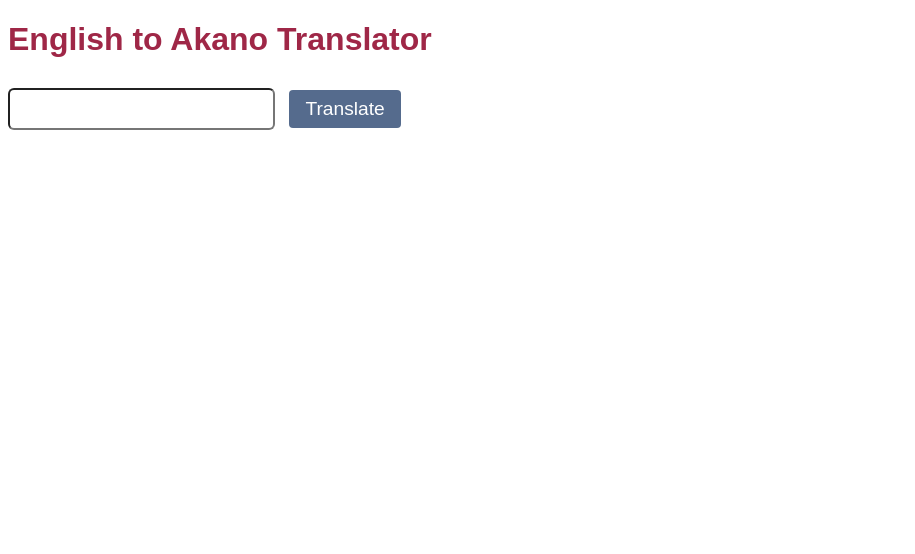
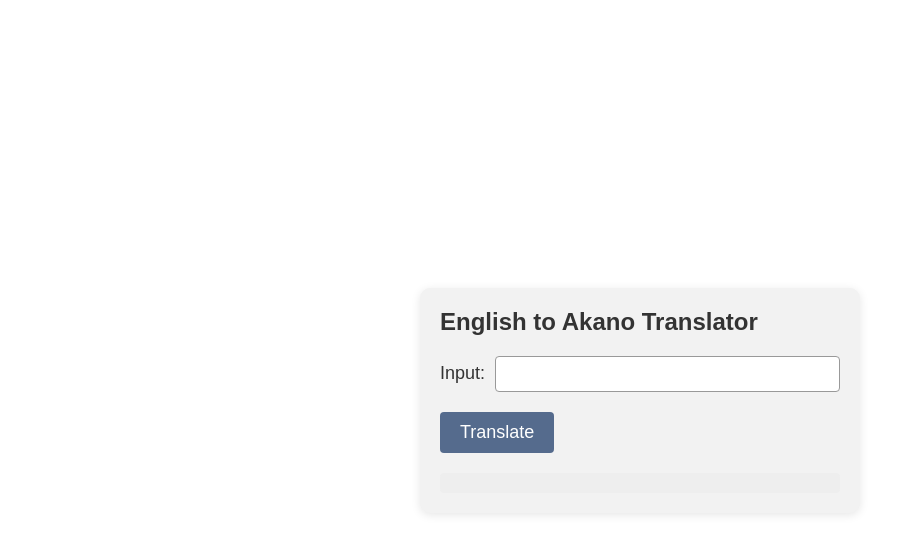
Before and after one commit to La-Liam-S-Tran/TranslateAkano, a plain HTML site: page index.html in a window 1280 px wide. Shown: the whole page, without its empty margins (0-915 px from the left). Drawn offline with nearby package versions, Linux system fonts and the light colour scheme.

Commit message:
Update index.html

```diff
--- a/index.html
+++ b/index.html
@@ -1,5 +1,6 @@
 <!DOCTYPE html>
 <html>
+
 <head>
   <meta charset="utf-8">
   <title>English to Akano Translator</title>
@@ -7,66 +8,97 @@
     body {
       font-family: Arial, sans-serif;
       background-color: #ffffff;
+      margin: 0;
+      padding: 0;
     }
-    h1 {
-      font-size: 2em;
-      text-align: left;
-      color:#9F2747;
+
+    .container {
+      display: flex;
+      align-items: center;
+      justify-content: center;
+      height: 100vh;
     }
-    label {
-      font-size: 1.2em;
+
+    .card {
+      width: 400px;
+      background-color: #f2f2f2;
+      border-radius: 10px;
+      padding: 20px;
+      box-shadow: 0 2px 10px rgba(0, 0, 0, 0.1);
     }
-    input[type="text"] {
+
+    .title {
+      font-size: 24px;
+      font-weight: bold;
+      color: #333333;
+      margin-bottom: 20px;
+    }
+
+    .input-container {
+      display: flex;
+      align-items: center;
+      margin-bottom: 20px;
+    }
+
+    .input-label {
+      font-size: 18px;
+      margin-right: 10px;
+      color: #333333;
+    }
+
+    .input-field {
+      flex: 1;
       padding: 8px;
-      font-size: 1.2em;
-      border-radius: 6px;
-      margin-right: 10px; /* Add right margin to create space between input and output */
+      font-size: 16px;
+      border: 1px solid #999999;
+      border-radius: 4px;
     }
-    button {
-      margin-top: 10px;
-      padding: 8px 16px;
-      font-size: 1.2em;
+
+    .translate-button {
+      padding: 10px 20px;
+      font-size: 18px;
       background-color: #556B8D;
       color: white;
       border: none;
       border-radius: 4px;
       cursor: pointer;
     }
-    button:hover {
-      background-color: #3e8e41;
+
+    .output-container {
+      margin-top: 20px;
     }
-    p {
-      font-size: 0.5em;
-    }
-    #output {
-      margin-top: 20px;
-      font-size: 1.2em;
+
+    .output-text {
+      font-size: 16px;
       white-space: pre-wrap;
-      display: inline-block; /* Add display property to make output appear on the right */
-    }
-    .form-container {
-      display: flex; /* Use flexbox to arrange input and output horizontally */
-      align-items: center; /* Align items vertically in the center */
+      background-color: #eeeeee;
+      padding: 10px;
+      border-radius: 4px;
     }
   </style>
   <script src="https://cdnjs.cloudflare.com/ajax/libs/p5.js/1.4.0/p5.js"></script>
 </head>
+
 <body>
-  <h1>English to Akano Translator</h1>
-
-  <div class="form-container">
-    <form id="translation-form">
-      <label for="input-text"></label>
-      <input type="text" id="input-text">
-      <button type="submit">Translate</button>
-    </form>
-
-    <div id="output"></div>
+  <div class="container">
+    <div class="card">
+      <div class="title">English to Akano Translator</div>
+      <form id="translation-form">
+        <div class="input-container">
+          <label class="input-label" for="input-text">Input:</label>
+          <input type="text" id="input-text" class="input-field">
+        </div>
+        <button type="submit" class="translate-button">Translate</button>
+      </form>
+      <div class="output-container">
+        <div class="output-text" id="output"></div>
+      </div>
+    </div>
   </div>
 
   <script>
     let replacements = {
-"unknown": "bbkis",
+      "unknown": "bbkis",
 "beautiful": "bekŋʌl",
 "belief": "beŋe",
 "easy": "broʌ",
@@ -356,7 +388,7 @@
 "feeling of the end": "tik",
 "when": "tikr",
 "regret": "tʎeʌ",
-"regretted": "tʎeʌ-osa",
+"regretted": "tʎeʌ-osʌ",
 "important": "toris",
 "urgent": "toris",
 "big": "tro",
@@ -387,7 +419,7 @@
 "what": "vʌvʌt",
 "and": "ʌet",
 "with": "ʌet",
-"history": "ʌβota-eisʌ",
+"history": "ʌβotʌ-eisʌ",
 "printing": "ʌŋtʌ",
 "investigate": "ʌoβʌ",
 "has to": "ʌrit",
@@ -413,7 +445,7 @@
 "but": "zʌet",
 "fillerbuster": "zʌri",
 "asleep": "zzʌr",
-"sleepy": "zzʌr-bsaʎ",
+"sleepy": "zzʌr-bsʌʎ",
 "to be sleeping": "zzʌr-dos",
 "pre-redoinhellg": "ʒiosselo",
 "i": "ʒiʌ",
@@ -421,10 +453,8 @@
 "mine": "ʒiʌ-go",
 "me": "ʒiʌ-ŋi",
 "a": "une",
-"have": "viasv",
+"have": "viʌsv",
 "is": "ʌst",
-
-
     };
 
     // handle form submission
@@ -438,4 +468,5 @@
     });
   </script>
 </body>
+
 </html>
```
